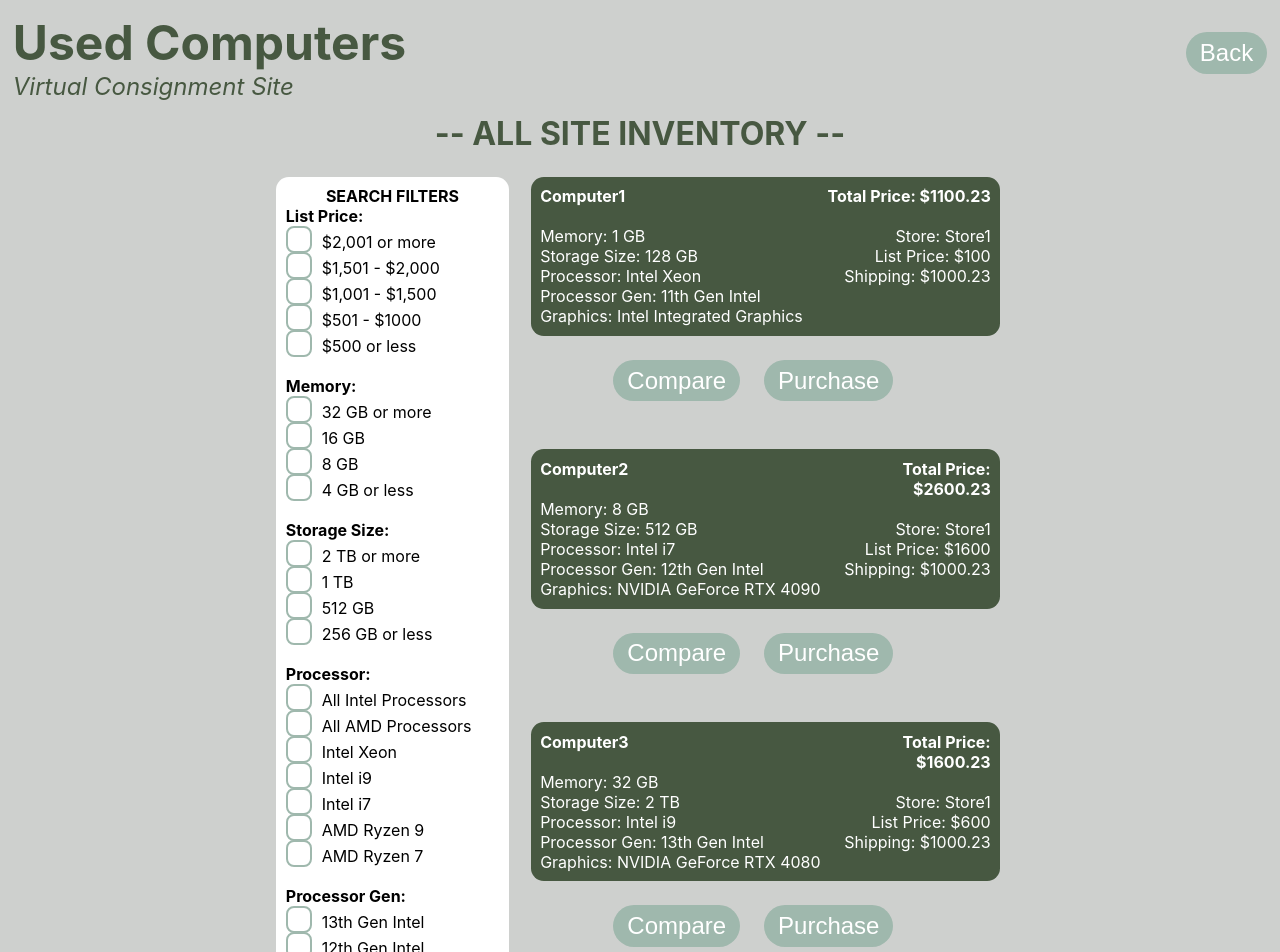
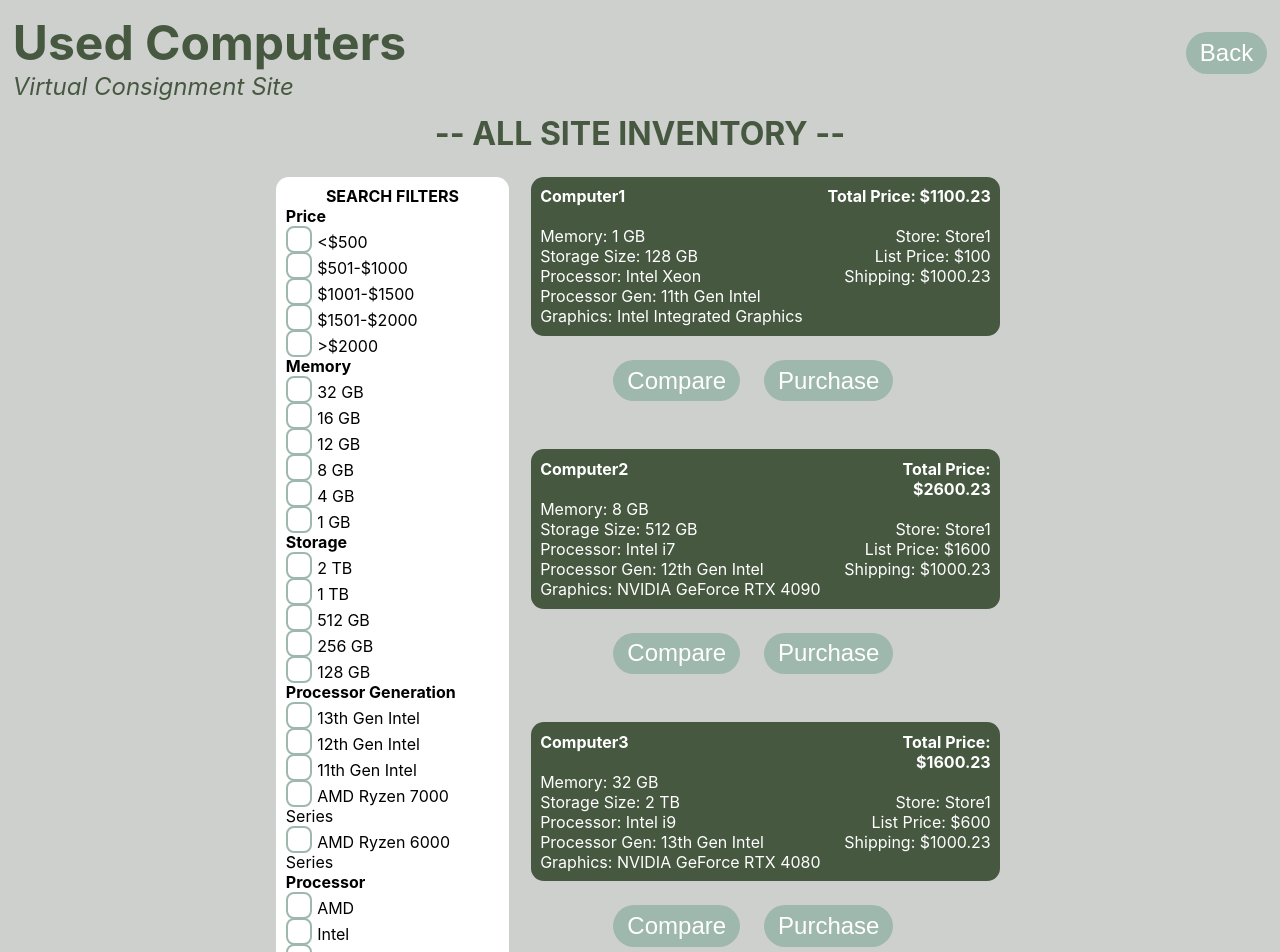
Before and after one commit to jennatripoli/consignment, a React (Create React App) app: page /CustomerViewAll in a window 1280 px wide. Shown: the top 952 px of the page. Built offline with nearby package versions, Linux system fonts and the light colour scheme.

Commit message:
currying to allow tacit impl of validation funcs

```diff
--- a/src/CustomerViewAll.js
+++ b/src/CustomerViewAll.js
@@ -1,140 +1,134 @@
-import { useEffect, useState } from "react"
+import { useEffect, useState, useMemo, useReducer } from "react"
 import { header, customerViewAll } from "./Layout"
 import { useNavigate } from "react-router-dom"
 
-export default function CustomerViewAll() {
-    const navigate = useNavigate()
-    // Boolean to indicate if data is retrieved.
-    const [retrieved, setRetreived] = useState(false)
-    // List of all inventory in the site.
-    const [allInventory, setAllInventory] = useState([])
-    // List of inventory to display, based on active filters.
-    const [inventory, setInventory] = useState([])
-    // HTML to display the list of inventory.
-    const [inventoryHTML, setInventoryHTML] = useState([])
-    // List of active price filters.
-    const [price, setPrice] = useState([[2001, NaN], [1501, 2000], [1001, 1500], [501, 1000], [0, 500]])
-    // List of active memory filters.
-    const [memory, setMemory] = useState(['32 GB', '16 GB', '12 GB', '8 GB', '4 GB', '1 GB'])
-    // List of active storage filters.
-    const [storage, setStorage] = useState(['2 TB', '1 TB', '512 GB', '256 GB', '128 GB'])
-    // List of active processor filters.
-    const [processor, setProcessor] = useState(['Intel', 'AMD', 'Intel Xeon', 'Intel i9', 'Intel i7', 'AMD Ryzen 9', 'AMD Ryzen 7'])
-    // List of active processor generation filters.
-    const [processorGen, setProcessorGen] = useState(['13th Gen Intel', '12th Gen Intel', '11th Gen Intel', 'AMD Ryzen 7000 Series', 'AMD Ryzen 6000 Series'])
-    // List of active graphics filters.
-    const [graphics, setGraphics] = useState(['NVIDIA', 'AMD', 'Intel', 'NVIDIA GeForce RTX 4090', 'NVIDIA GeForce RTX 4080', 'AMD Radeon Pro W6300', 'AMD Radeon Pro W6400', 'Intel Integrated Graphics', 'Intel UHD Graphics 730', 'Intel UHD Graphics 770'])
-
-    retrieve()
 function retrieve() {
-        if (retrieved) return
-        else setRetreived(true)
-
     // FOR TESTING
-        setAllInventory([
+    return [
         { storeName: 'Store1', longitude: 100, latitude: 100, id: 1, name: 'Computer1', price: 100, memory: '1 GB', storage: '128 GB', processor: 'Intel Xeon', processorGen: '11th Gen Intel', graphics: 'Intel Integrated Graphics' },
         { storeName: 'Store1', longitude: 400, latitude: 200, id: 2, name: 'Computer2', price: 1600, memory: '8 GB', storage: '512 GB', processor: 'Intel i7', processorGen: '12th Gen Intel', graphics: 'NVIDIA GeForce RTX 4090' },
         { storeName: 'Store1', longitude: 700, latitude: 600, id: 3, name: 'Computer3', price: 600, memory: '32 GB', storage: '2 TB', processor: 'Intel i9', processorGen: '13th Gen Intel', graphics: 'NVIDIA GeForce RTX 4080' },
         { storeName: 'Store2', longitude: 1000, latitude: 1000, id: 4, name: 'Computer4', price: 200, memory: '4 GB', storage: '256 GB', processor: 'Intel i7', processorGen: '12th Gen Intel', graphics: 'Intel UHD Graphics 730' },
         { storeName: 'Store3', longitude: 500, latitude: 800, id: 5, name: 'Computer5', price: 400, memory: '12 GB', storage: '512 GB', processor: 'AMD Ryzen 7', processorGen: 'AMD Ryzen 6000 Series', graphics: 'AMD Radeon Pro W6400' },
         { storeName: 'Store4', longitude: 1000, latitude: 900, id: 6, name: 'Computer6', price: 1050, memory: '16 GB', storage: '1 TB', processor: 'AMD Ryzen 9', processorGen: 'AMD Ryzen 7000 Series', graphics: 'AMD Radeon Pro W6300' },
-            { storeName: 'Store4', longitude: 300, latitude: 100, id: 7, name: 'Computer7', price: 2050, memory: '32 GB', storage: '1 TB', processor: 'Intel i9', processorGen: '13th Gen Intel', graphics: 'Intel UHD Graphics 770' }])
+        { storeName: 'Store4', longitude: 300, latitude: 100, id: 7, name: 'Computer7', price: 2050, memory: '32 GB', storage: '1 TB', processor: 'Intel i9', processorGen: '13th Gen Intel', graphics: 'Intel UHD Graphics 770' }
+    ]
 }
 
-    // Update inventory when any active filters change.
-    useEffect(() => {
-        const computersToRemove = []
-        allInventory.forEach(computer => {
-            let flag = false
-            price.forEach(filter => {
-                if (computer.price >= filter[0]) {
-                    if (!isNaN(filter[1]) && computer.price <= filter[1]) flag = true
-                    else if (isNaN(filter[1])) flag = true
+export default function CustomerViewAll() {
+    const navigate = useNavigate()
+    const [allInventory, setAllInventory] = useState([])
+    useEffect(() => setAllInventory(retrieve()), [])
+
+    const containsString = searchStr => str => str.toLowerCase().includes(searchStr.toLowerCase())
+    const inRange = (low, high) => n => n >= low && n <= high;
+    const filterSets = [{
+        humanReadable: "Price",
+        itemProperty: 'price',
+        filters: [
+            {
+                name: "<$500",
+                validate: inRange(0, 500)
+            },
+            {
+                name: "$501-$1000",
+                validate: inRange(501, 1000)
+            },
+            {
+                name: "$1001-$1500",
+                validate: inRange(1001, 1500)
+            },
+            {
+                name: "$1501-$2000",
+                validate: inRange(1501, 2000)
+            },
+            {
+                name: ">$2000",
+                validate: inRange(2001, Infinity)
             }
+        ]
+    }, {
+        humanReadable: "Memory",
+        itemProperty: 'memory',
+        filters: ['32 GB', '16 GB', '12 GB', '8 GB', '4 GB', '1 GB'],
+    }, {
+        humanReadable: "Storage",
+        itemProperty: 'storage',
+        filters: ['2 TB', '1 TB', '512 GB', '256 GB', '128 GB'],
+    }, {
+        humanReadable: "Processor Generation",
+        itemProperty: 'processorGen',
+        filters: ['13th Gen Intel', '12th Gen Intel', '11th Gen Intel', 'AMD Ryzen 7000 Series', 'AMD Ryzen 6000 Series'],
+    }, {
+        humanReadable: "Processor",
+        itemProperty: 'processor',
+        filters: [
+            {
+                name: 'AMD',
+                validate: containsString('AMD')
+            },
+            {
+                name: 'Intel',
+                validate: containsString('Intel')
+            }, 'Intel Xeon', 'Intel i9', 'Intel i7', 'AMD Ryzen 9', 'AMD Ryzen 7'],
+    }, {
+        humanReadable: "Graphics Card",
+        itemProperty: 'graphics',
+        filters: [
+            {
+                name: 'NVIDIA',
+                validate: containsString('NVIDIA')
+            },
+            {
+                name: 'AMD',
+                validate: containsString('AMD')
+            },
+            {
+                name: 'Intel',
+                validate: containsString('Intel')
+            }, 'NVIDIA GeForce RTX 4090', 'NVIDIA GeForce RTX 4080', 'AMD Radeon Pro W6300', 'AMD Radeon Pro W6400', 'Intel Integrated Graphics', 'Intel UHD Graphics 730', 'Intel UHD Graphics 770'],
+    }];
+
+    function updateFilterAction(state, action) {
+        if (action.itemProperty === undefined ||
+            action.filter === undefined ||
+            action.checked === undefined)
+            return { ...state };
+        return state.map(fS => {
+            if (fS.itemProperty === action.itemProperty)
+            {
+                let newActive;
+                if (action.checked)
+                {
+                    newActive = fS.active.map(_ => _);
+                    newActive.push(action.filter)
+                }
+                else
+                    newActive = fS.active.filter(f =>
+                        action.filter.name === undefined
+                            ? f != action.filter
+                            : f.name != action.filter.name)
+                return {
+                    ...fS,
+                    active: newActive
+                }
+            } else
+                return fS;
         })
-            if (!flag) computersToRemove.push(computer.id)
-
-            flag = false
-            memory.forEach(filter => { if (computer.memory.includes(filter)) flag = true })
-            if (!flag) computersToRemove.push(computer.id)
-
-            flag = false
-            storage.forEach(filter => { if (computer.storage.includes(filter)) flag = true })
-            if (!flag) computersToRemove.push(computer.id)
-
-            flag = false
-            processor.forEach(filter => { if (computer.processor.includes(filter)) flag = true })
-            if (!flag) computersToRemove.push(computer.id)
-
-            flag = false
-            processorGen.forEach(filter => { if (computer.processorGen.includes(filter)) flag = true })
-            if (!flag) computersToRemove.push(computer.id)
-
-            flag = false
-            graphics.forEach(filter => { if (computer.graphics.includes(filter)) flag = true })
-            if (!flag) computersToRemove.push(computer.id)
-        })
-        removeComputers(computersToRemove)
-    }, [price, memory, storage, processor, processorGen, graphics])
-
-    // Update inventoryHTML when inventory changes.
-    useEffect(() => {
-        inventoryHTML.length = 0
-        inventory.forEach(computer => {
-            // TODO ADD SHIPPING CALCULATION
-            const shipping = 1000.23
-
-            const entry = (
-                <div key={computer.id}>
-                    <div style={customerViewAll.computer}>
-                        <div style={customerViewAll.left}><span style={{ fontWeight: 'bold' }}>{computer.name}</span><br /><br />Memory: {computer.memory}<br />Storage Size: {computer.storage}<br />Processor: {computer.processor}<br />Processor Gen: {computer.processorGen}<br />Graphics: {computer.graphics}</div>
-                        <div style={customerViewAll.right}><span style={{ fontWeight: 'bold' }}>Total Price: ${computer.price + shipping}</span><br /><br />Store: {computer.storeName}<br />List Price: ${computer.price}<br />Shipping: ${shipping}</div>
-                    </div>
-                    <button key={toString(computer.id).concat(' Compare')} style={customerViewAll.button} className='Button-light'>Compare</button>
-                    <button key={toString(computer.id).concat(' Purchase')} style={customerViewAll.button} className='Button-light'>Purchase</button>
-                </div>
-            )
-            inventoryHTML.push(entry)
-        })
-        setInventoryHTML([].concat(inventoryHTML))
-    }, [inventory])
-
-    /** Set inventory to not include computers that are removed through filters.
-     * @param ids An array of the id of each computer to be removed.
-     */
-    function removeComputers(ids) {
-        const inventoryWithoutDeleted = []
-        allInventory.forEach(computer => { if (!ids.includes(computer.id)) inventoryWithoutDeleted.push(computer) })
-        setInventory([].concat(inventoryWithoutDeleted))
     }
 
-    /** Update all active filters based on user selection. If no filters are selected for a specific criteria, the inventory will not be filtered on that criteria. */
-    function handleFilter() {
-        let priceFilter = [], memoryFilter = [], storageFilter = [], processorFilter = [], processorGenFilter = [], graphicsFilter = []
+    const [reducedFilters, updateFilter] = useReducer(updateFilterAction, filterSets.map(v => ({
+        itemProperty: v.itemProperty,
+        active: []
+    })))
 
-        document.getElementsByName('price').forEach(checkbox => { if (checkbox.checked) priceFilter.push([parseInt(checkbox.value.split(',')[0]), parseInt(checkbox.value.split(',')[1])]) })
-        document.getElementsByName('memory').forEach(checkbox => { if (checkbox.checked) memoryFilter = memoryFilter.concat(checkbox.value.split(',')) })
-        document.getElementsByName('storage').forEach(checkbox => { if (checkbox.checked) storageFilter = storageFilter.concat(checkbox.value.split(',')) })
-        document.getElementsByName('processor').forEach(checkbox => { if (checkbox.checked) processorFilter.push(checkbox.value) })
-        document.getElementsByName('processorGen').forEach(checkbox => { if (checkbox.checked) processorGenFilter.push(checkbox.value) })
-        document.getElementsByName('graphics').forEach(checkbox => { if (checkbox.checked) graphicsFilter.push(checkbox.value) })
+    const filteredComputers = useMemo(() => reducedFilters.reduce((iList, filter) =>
+        filter.active.length === 0
+            ? iList
+            : iList.filter(item => filter.active.find(aI => (aI.validate ?? (s => s === aI))(item[filter.itemProperty])) !== undefined)
+        , allInventory), [allInventory, reducedFilters]);
 
-        if (priceFilter.length === 0) priceFilter = [[2001, NaN], [1501, 2000], [1001, 1500], [501, 1000], [0, 500]]
-        if (memoryFilter.length === 0) memoryFilter = ['32 GB', '16 GB', '12 GB', '8 GB', '4 GB', '1 GB']
-        if (storageFilter.length === 0) storageFilter = ['2 TB', '1 TB', '512 GB', '256 GB', '128 GB']
-        if (processorFilter.length === 0) processorFilter = ['Intel', 'AMD', 'Intel Xeon', 'Intel i9', 'Intel i7', 'AMD Ryzen 9', 'AMD Ryzen 7']
-        if (processorGenFilter.length === 0) processorGenFilter = ['13th Gen Intel', '12th Gen Intel', '11th Gen Intel', 'AMD Ryzen 7000 Series', 'AMD Ryzen 6000 Series']
-        if (graphicsFilter.length === 0) graphicsFilter = ['NVIDIA', 'AMD', 'Intel', 'NVIDIA GeForce RTX 4090', 'NVIDIA GeForce RTX 4080', 'AMD Radeon Pro W6300', 'AMD Radeon Pro W6400', 'Intel Integrated Graphics', 'Intel UHD Graphics 730', 'Intel UHD Graphics 770']
-
-        setPrice(priceFilter)
-        setMemory(memoryFilter)
-        setStorage(storageFilter)
-        setProcessor(processorFilter)
-        setProcessorGen(processorGenFilter)
-        setGraphics(graphicsFilter)
-    }
-
-    return (
+    const filtersDom = (
         <div className='CustomerViewAll'>
             <div style={header}>
                 <div style={header.title}>Used Computers</div>
@@ -146,50 +140,38 @@ export default function CustomerViewAll() {
                 <div style={customerViewAll.title}>-- ALL SITE INVENTORY --</div>
                 <div style={customerViewAll.filter}>
                     <span style={{ fontWeight: 'bold', textAlign: 'center', display: 'block' }}>SEARCH FILTERS</span>
-                    <span style={{ fontWeight: 'bold' }}>List Price:</span><br />
-                    <label><input type='checkbox' className='Checkbox' onClick={handleFilter} name='price' value='2001'></input> $2,001 or more</label><br />
-                    <label><input type='checkbox' className='Checkbox' onClick={handleFilter} name='price' value='1501,2000'></input> $1,501 - $2,000</label><br />
-                    <label><input type='checkbox' className='Checkbox' onClick={handleFilter} name='price' value='1001,1500'></input> $1,001 - $1,500</label><br />
-                    <label><input type='checkbox' className='Checkbox' onClick={handleFilter} name='price' value='501,1000'></input> $501 - $1000</label><br />
-                    <label><input type='checkbox' className='Checkbox' onClick={handleFilter} name='price' value='0,500'></input> $500 or less</label><br />
-                    <br /><span style={{ fontWeight: 'bold' }}>Memory:</span><br />
-                    <label><input type='checkbox' className='Checkbox' onClick={handleFilter} name='memory' value='32 GB'></input> 32 GB or more</label><br />
-                    <label><input type='checkbox' className='Checkbox' onClick={handleFilter} name='memory' value='16 GB'></input> 16 GB</label><br />
-                    <label><input type='checkbox' className='Checkbox' onClick={handleFilter} name='memory' value='8 GB'></input> 8 GB</label><br />
-                    <label><input type='checkbox' className='Checkbox' onClick={handleFilter} name='memory' value='4 GB,1 GB'></input> 4 GB or less</label><br />
-                    <br /><span style={{ fontWeight: 'bold' }}>Storage Size:</span><br />
-                    <label><input type='checkbox' className='Checkbox' onClick={handleFilter} name='storage' value='2 TB'></input> 2 TB or more</label><br />
-                    <label><input type='checkbox' className='Checkbox' onClick={handleFilter} name='storage' value='1 TB'></input> 1 TB</label><br />
-                    <label><input type='checkbox' className='Checkbox' onClick={handleFilter} name='storage' value='512 GB'></input> 512 GB</label><br />
-                    <label><input type='checkbox' className='Checkbox' onClick={handleFilter} name='storage' value='256 GB,128 GB'></input> 256 GB or less</label><br />
-                    <br /><span style={{ fontWeight: 'bold' }}>Processor:</span><br />
-                    <label><input type='checkbox' className='Checkbox' onClick={handleFilter} name='processor' value='Intel'></input> All Intel Processors</label><br />
-                    <label><input type='checkbox' className='Checkbox' onClick={handleFilter} name='processor' value='AMD'></input> All AMD Processors</label><br />
-                    <label><input type='checkbox' className='Checkbox' onClick={handleFilter} name='processor' value='Intel Xeon'></input> Intel Xeon</label><br />
-                    <label><input type='checkbox' className='Checkbox' onClick={handleFilter} name='processor' value='Intel i9'></input> Intel i9</label><br />
-                    <label><input type='checkbox' className='Checkbox' onClick={handleFilter} name='processor' value='Intel i7'></input> Intel i7</label><br />
-                    <label><input type='checkbox' className='Checkbox' onClick={handleFilter} name='processor' value='AMD Ryzen 9'></input> AMD Ryzen 9</label><br />
-                    <label><input type='checkbox' className='Checkbox' onClick={handleFilter} name='processor' value='AMD Ryzen 7'></input> AMD Ryzen 7</label><br />
-                    <br /><span style={{ fontWeight: 'bold' }}>Processor Gen:</span><br />
-                    <label><input type='checkbox' className='Checkbox' onClick={handleFilter} name='processorGen' value='13th Gen Intel'></input> 13th Gen Intel</label><br />
-                    <label><input type='checkbox' className='Checkbox' onClick={handleFilter} name='processorGen' value='12th Gen Intel'></input> 12th Gen Intel</label><br />
-                    <label><input type='checkbox' className='Checkbox' onClick={handleFilter} name='processorGen' value='11th Gen Intel'></input> 11th Gen Intel</label><br />
-                    <label><input type='checkbox' className='Checkbox' onClick={handleFilter} name='processorGen' value='AMD Ryzen 7000 Series'></input> AMD Ryzen 7000 Series</label><br />
-                    <label><input type='checkbox' className='Checkbox' onClick={handleFilter} name='processorGen' value='AMD Ryzen 6000 Series'></input> AMD Ryzen 6000 Series</label><br />
-                    <br /><span style={{ fontWeight: 'bold' }}>Graphics:</span><br />
-                    <label><input type='checkbox' className='Checkbox' onClick={handleFilter} name='graphics' value='NVIDIA'></input> All NVIDIA Graphics</label><br />
-                    <label><input type='checkbox' className='Checkbox' onClick={handleFilter} name='graphics' value='AMD'></input> All AMD Graphics</label><br />
-                    <label><input type='checkbox' className='Checkbox' onClick={handleFilter} name='graphics' value='Intel'></input> All Intel Graphics</label><br />
-                    <label><input type='checkbox' className='Checkbox' onClick={handleFilter} name='graphics' value='NVIDIA GeForce RTX 4090'></input> NVIDIA GeForce RTX 4090</label><br />
-                    <label><input type='checkbox' className='Checkbox' onClick={handleFilter} name='graphics' value='NVIDIA GeForce RTX 4080'></input> NVIDIA GeForce RTX 4080</label><br />
-                    <label><input type='checkbox' className='Checkbox' onClick={handleFilter} name='graphics' value='AMD Radeon Pro W6300'></input> AMD Radeon Pro W6300</label><br />
-                    <label><input type='checkbox' className='Checkbox' onClick={handleFilter} name='graphics' value='AMD Radeon Pro W6400'></input> AMD Radeon Pro W6400</label><br />
-                    <label><input type='checkbox' className='Checkbox' onClick={handleFilter} name='graphics' value='Intel Integrated Graphics'></input> Intel Integrated Graphics</label><br />
-                    <label><input type='checkbox' className='Checkbox' onClick={handleFilter} name='graphics' value='Intel UHD Graphics 730'></input> Intel UHD Graphics 730</label><br />
-                    <label><input type='checkbox' className='Checkbox' onClick={handleFilter} name='graphics' value='Intel UHD Graphics 770'></input> Intel UHD Graphics 770</label>
+                    {filterSets.map(fS => (
+                        <div>
+                            <span style={{ fontWeight: 'bold' }}>{fS.humanReadable}</span><br />
+                            {fS.filters.map(filter => (
+                                <div>
+                                    <label><input type='checkbox' className='Checkbox' onClick={e => {
+                                        updateFilter({
+                                            itemProperty: fS.itemProperty,
+                                            filter,
+                                            checked: e.target.checked
+                                        })
+                                    }} name={fS.itemProperty} ></input>{filter.name ?? filter}</label>
                                 </div>
-                <div id='inventory' style={customerViewAll.inventory}>{inventoryHTML}</div>
+                            ))}
+                        </div>
+                    ))}
+                </div>
+                <div id='inventory' style={customerViewAll.inventory}>
+                    {filteredComputers.map(computer => (
+                        <div key={computer.id}>
+                            <div style={customerViewAll.computer}>
+                                <div style={customerViewAll.left}><span style={{ fontWeight: 'bold' }}>{computer.name}</span><br /><br />Memory: {computer.memory}<br />Storage Size: {computer.storage}<br />Processor: {computer.processor}<br />Processor Gen: {computer.processorGen}<br />Graphics: {computer.graphics}</div>
+                                <div style={customerViewAll.right}><span style={{ fontWeight: 'bold' }}>Total Price: ${computer.price + 1000.23}</span><br /><br />Store: {computer.storeName}<br />List Price: ${computer.price}<br />Shipping: ${1000.23}</div>
+                            </div>
+                            <button key={toString(computer.id).concat(' Compare')} style={customerViewAll.button} className='Button-light'>Compare</button>
+                            <button key={toString(computer.id).concat(' Purchase')} style={customerViewAll.button} className='Button-light'>Purchase</button>
+                        </div>
+                    ))}
+                </div>
             </div>
         </div>
     )
+
+    return filtersDom;
 }
```
Lines whose indentation alone changed are shown as unchanged.
